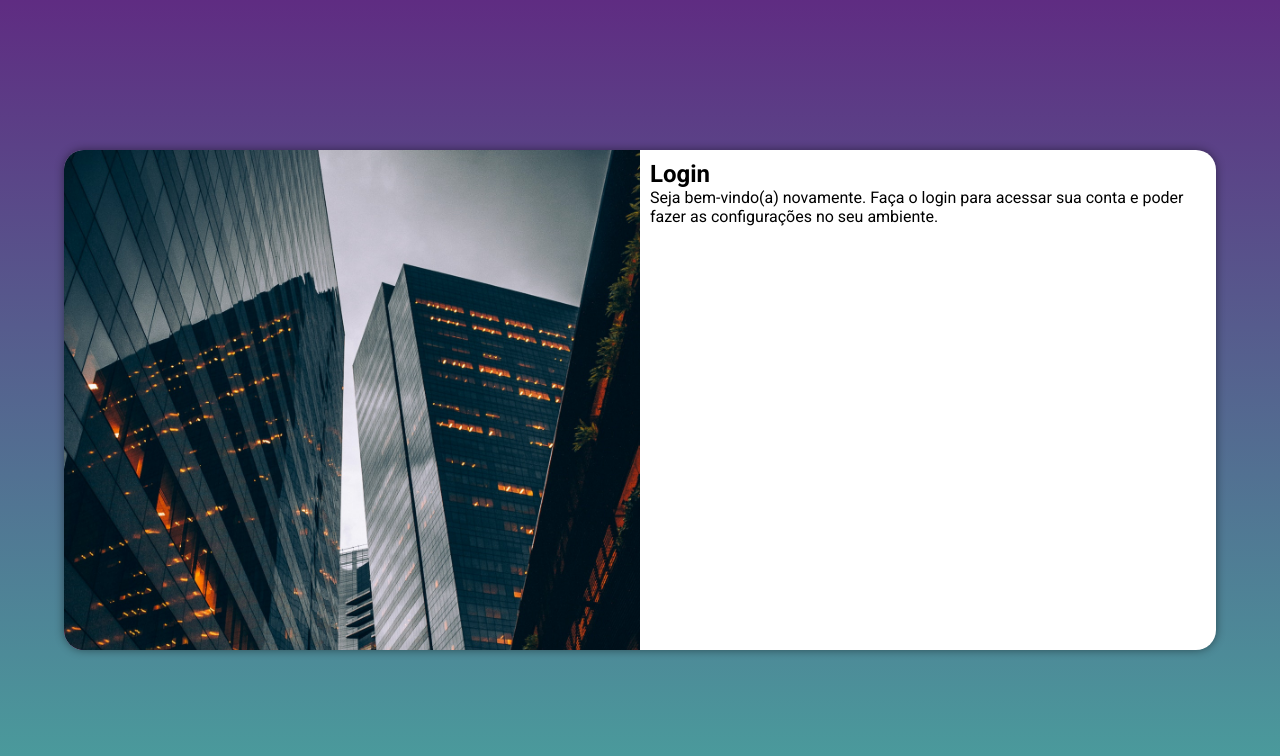
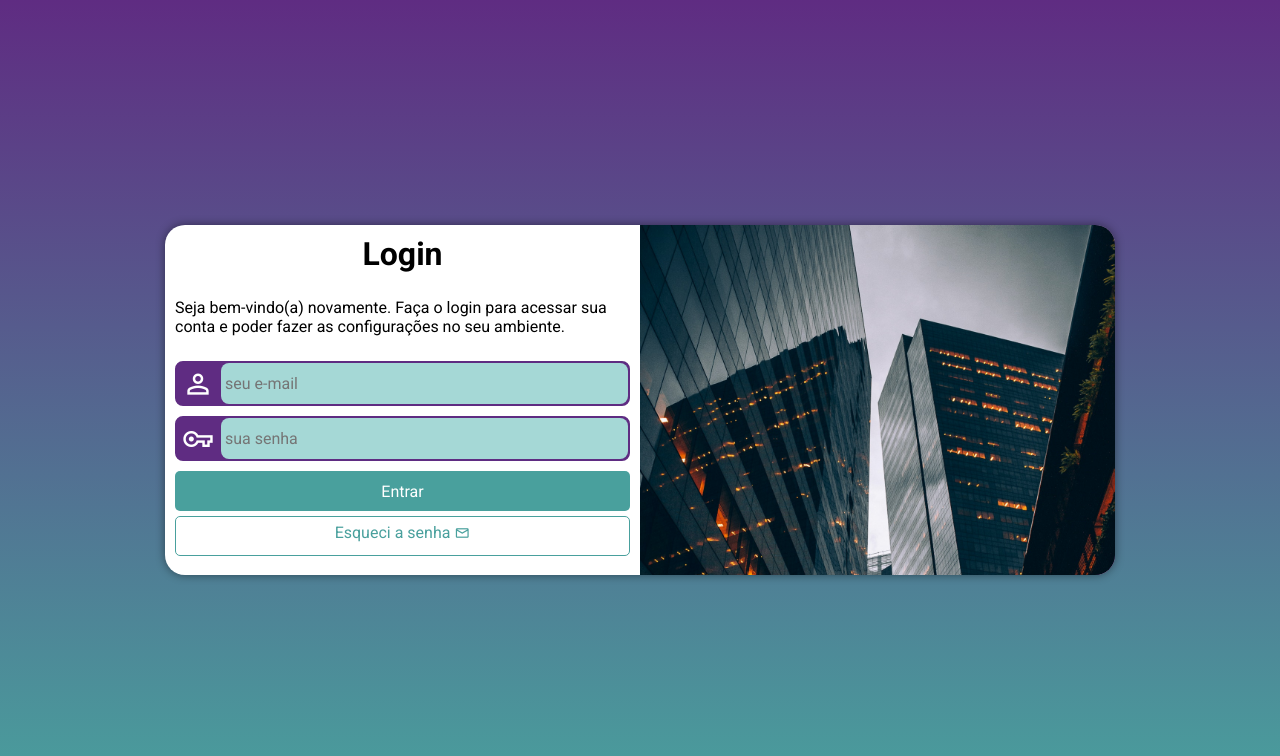
Before and after one commit to JenaCarry/html-css, a plain HTML site: page desafios/d015/index.html in a window 1280 px wide. Drawn offline with nearby package versions, Linux system fonts and the light colour scheme.

Commit message:
projeto finalizado

```diff
--- a/desafios/d015/css/media-query.css
+++ b/desafios/d015/css/media-query.css
@@ -7,12 +7,15 @@
 }
 
 @media screen and (min-width: 768px) and (max-width: 992px) {
+
+    /* configurações para tablet */
     body {
         background-image: linear-gradient(to top, var(--var0), var(--var1));
     }
 
     section#login {
         width: 80vw;
+        height: 300px;
     }
 
     section#login div#imagem {
@@ -29,22 +32,34 @@
 }
 
 @media screen and (min-width: 992px) {
+
+    /* configurações para desktop */
     body {
         background-image: linear-gradient(to top, var(--var0), var(--var1));
     }
 
     section#login {
-        width: 90vw;
+        width: 950px;
+        height: 350px;
     }
 
     section#login div#imagem {
-        float: left;
+        float: right;
         width: 50%;
         height: 100%;
     }
 
     section#login div#formulario {
-        float: right;
+        float: left;
         width: 50%;
     }
+
+    div#formulario h1 {
+        font-size: 2em;
+    }
+
+    div#formulario p {
+        font-size: 1em;
+        padding: 15px 0;
+    }
 }
--- a/desafios/d015/css/style.css
+++ b/desafios/d015/css/style.css
@@ -29,18 +29,18 @@ section#login {
     position: absolute;
     top: 50%;
     left: 50%;
-    transform: translate(-50%, -50%);
     overflow: hidden;
 
     background-color: white;
     width: 250px;
-    height: 500px;
+    height: 550px;
     border-radius: 20px;
     margin: auto;
     box-shadow: 0px 0px 10px rgba(0, 0, 0, 0.450);
 
-    /* transition: width .3s, height .3s; */
+    transition: width .3s, height .3s;
     transition-timing-function: ease;
+    transform: translate(-50%, -50%);
 }
 
 section#login div#imagem {
@@ -54,3 +54,94 @@ section#login div#formulario {
     display: block;
     padding: 10px;
 }
+
+div#formulario h1 {
+    text-align: center;
+    margin-bottom: 10px;
+}
+
+div#formulario p {
+    font-size: .8em;
+}
+
+form div.campo {
+    display: block;
+    background-color: var(--var1);
+    border: 2px solid var(--var1);
+    width: 100%;
+    height: 45px;
+    border-radius: 8px;
+    margin: 10px 0px;
+}
+
+div.campo label {
+    display: none;
+}
+
+div.campo span {
+    color: white;
+    font-size: 2em;
+    width: 40px;
+    padding: 5px;
+}
+
+div.campo > input {
+    background-color: #a5d8d6;
+    font-size: 1em;
+    width: calc(100% - 44px); /* calculo em css */
+    height: 100%;
+    padding: 4px;
+    border-radius: 8px;
+    border: none;
+    /* quando tiver animação ou transformação colocar por último */
+    transform: translateY(-11px);
+}
+
+div.campo input:focus-within {
+    background-color: white;
+}
+
+form input[type=submit] {
+    display: block;
+    font-size: 1em;
+    width: 100%;
+    height: 40px;
+    background-color: var(--var0);
+    color: white;
+    border: none;
+    border-radius: 5px;
+    cursor: pointer;
+}
+
+form input[type=submit]:hover {
+    background-color: #56BAB7;
+}
+
+form a.botao {
+    display: block;
+    text-align: center;
+    font-size: 1em;
+    width: 100%;
+    height: 40px;
+    padding-top: 5px;
+    margin-top: 5px;
+    background-color: white;
+    color: var(--var0);
+    border: 1px solid var(--var0);
+    border-radius: 5px;
+    text-decoration: none;
+}
+
+form a.botao span.icon-email {
+    position: relative;
+    top: 3px;
+}
+
+form a.botao span {
+    font-size: 1em;
+}
+
+form a.botao:hover {
+    background-color: #a5d8d6;
+    color: white;
+}
--- a/desafios/d015/index.html
+++ b/desafios/d015/index.html
@@ -11,6 +11,8 @@
     <link rel="preconnect" href="https://fonts.googleapis.com">
     <link rel="preconnect" href="https://fonts.gstatic.com" crossorigin>
     <link href="https://fonts.googleapis.com/css2?family=Roboto:wght@300;400;700;900&display=swap" rel="stylesheet">
+    <link href="https://fonts.googleapis.com/icon?family=Material+Icons" rel="stylesheet">
+    <link rel="stylesheet" href="https://fonts.googleapis.com/css2?family=Material+Symbols+Outlined:opsz,wght,FILL,GRAD@20..48,100..700,0..1,-50..200" />
 </head>
 
 <body>
@@ -24,8 +26,23 @@
                 <h1>Login</h1>
                 <p>Seja bem-vindo(a) novamente. Faça o login para acessar sua conta e poder fazer as configurações no
                     seu ambiente.</p>
-                <form method="post">
-
+                <form autocomplete="off">
+                    <div class="campo">
+                        <span class="material-symbols-outlined">
+                            person
+                        </span>
+                        <input type="email" name="login" id="ilogin" class="dados" placeholder="seu e-mail" autocomplete="email" required maxlength="30">
+                        <label for="ilogin">Login</label>
+                    </div>
+                    <div class="campo">
+                        <span class="material-symbols-outlined">
+                            vpn_key
+                        </span>
+                        <input type="password" name="senha" id="isenha" class="dados" placeholder="sua senha" autocomplete="current-password" required minlength="8" maxlength="20">
+                        <label for="isenha">Senha</label>
+                    </div>
+                    <input type="submit" value="Entrar">
+                    <a href="#" class="botao">Esqueci a senha <span class="material-symbols-outlined icon-email">mail</span></a>
                 </form>
             </div>
         </section>
```
